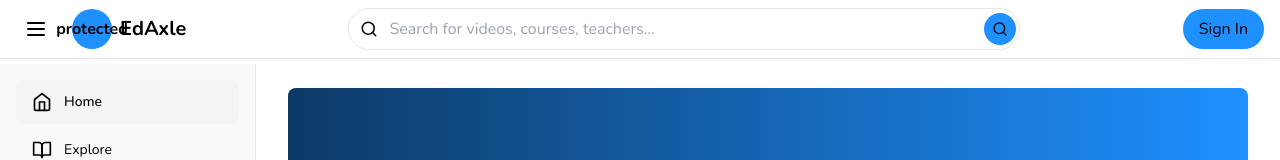
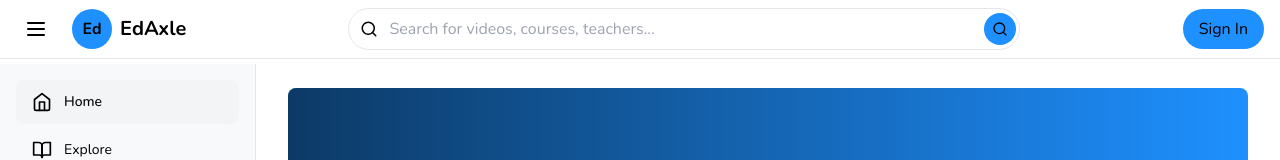
Before and after one commit to AdityaGhadge19/edaxle_co, a React (Vite) app: page / in a window 1280 px wide. Shown: the top 160 px of the page. Built offline with nearby package versions, Linux system fonts and the light colour scheme.

Commit message:
Updated Header.tsx

```diff
--- a/src/components/navigation/Header.tsx
+++ b/src/components/navigation/Header.tsx
@@ -64,7 +64,7 @@ const Header = ({ toggleSidebar }: HeaderProps) => {
 
             <Link to="/" className="flex items-center space-x-2">
               <div className="w-10 h-10 bg-primary rounded-full flex items-center justify-center">
-                <span className="text-white font-bold">protected</span>
+                <span className="text-white font-bold">Ed</span>
               </div>
               <span className="text-xl font-bold hidden sm:block">EdAxle</span>
             </Link>
```
